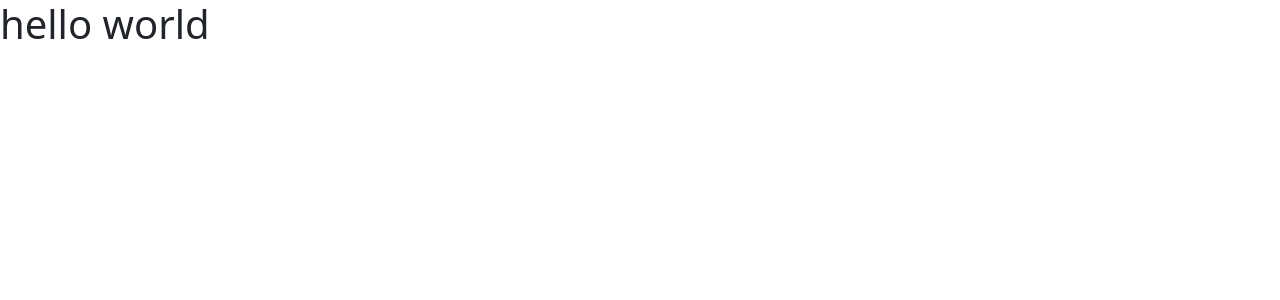
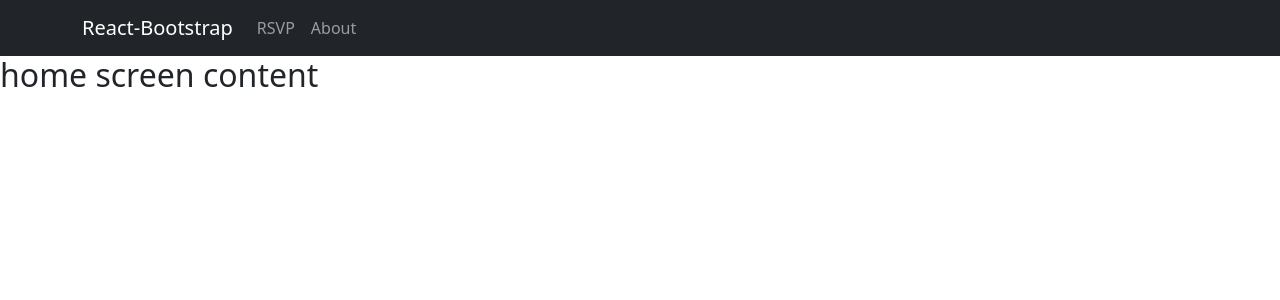
Before and after one commit to Chrisdwoodby/agreenwedding, a React app: page / in a window 1280 px wide. Shown: the top 300 px of the page. Built offline with nearby package versions, Linux system fonts and the light colour scheme; the HTML template or start-up script is replaced by a standard one.

Commit message:
menu functions operational

```diff
--- /dev/null
+++ b/client/About.jsx
@@ -0,0 +1,11 @@
+import React from "react";
+
+const About = function(props) {
+  return (
+    <div>
+        <h1>About us</h1>
+    </div>
+  )
+}
+
+export default About;
--- a/client/Home.jsx
+++ b/client/Home.jsx
@@ -0,0 +1,10 @@
+import React, {useState} from 'react';
+
+const Home = function(props) {
+    return (
+      <div>
+        <h2>home screen content</h2>
+      </div>
+    )
+}
+export default Home;
--- a/client/Main.jsx
+++ b/client/Main.jsx
@@ -1,11 +1,27 @@
+import React, {useState} from "react";
+import Navigation from "./Navigation.jsx";
+import About from "./About.jsx";
+import Home from "./Home.jsx";
+import Rsvp from "./Rsvp.jsx";
 
+const Main = function(props) {
+  const [renderHome, setHome] = useState(true);
+  const [renderRSVP, setRSVP] = useState(false);
+  const [renderAbout, setAbout] = useState(false);
 
-import React, {useState} from "react";
-
-const Main = function() {
+  const renderAuthentication = function() {
+    if (renderHome) {
+      return <Home/>
+    } else if (renderRSVP) {
+      return <Rsvp/>
+    } else if (renderAbout) {
+     return <About/>
+    }
+  }
   return (
     <div>
-        <h1>hello world</h1>
+        <Navigation renderAuthentication={renderAuthentication} setHome={setHome} setRSVP={setRSVP} setAbout={setAbout}/>
+       {renderAuthentication()}
     </div>
   )
 }
--- /dev/null
+++ b/client/Navigation.jsx
@@ -0,0 +1,43 @@
+import React, {useState} from "react";
+import Nav from 'react-bootstrap/Nav';
+import Container from 'react-bootstrap/Container';
+import Row from 'react-bootstrap/Row';
+import Col from 'react-bootstrap/Col';
+import Navbar from 'react-bootstrap/Navbar';
+
+const Navigation = function(props) {
+    const renderRSVP = function() {
+        props.setHome(false);
+        props.setRSVP(true);
+        props.setAbout(false);
+        props.renderAuthentication();
+    };
+    const renderHome = function() {
+        props.setHome(true);
+        props.setRSVP(false);
+        props.setAbout(false);
+        props.renderAuthentication();
+    };
+    const renderAbout = function() {
+        props.setHome(false);
+        props.setAbout(true)
+        props.setRSVP(false);
+        props.renderAuthentication();
+    }
+  return (
+    <Navbar collapseOnSelect expand="lg" bg="dark" variant="dark">
+      <Container>
+        <Navbar.Brand href="#home" onClick={renderHome}>React-Bootstrap</Navbar.Brand>
+        <Navbar.Toggle aria-controls="responsive-navbar-nav" />
+        <Navbar.Collapse id="responsive-navbar-nav">
+          <Nav className="me-auto">
+            <Nav.Link href="#features" onClick={renderRSVP}>RSVP</Nav.Link>
+            <Nav.Link href="#pricing" onClick={renderAbout}>About</Nav.Link>
+          </Nav>
+        </Navbar.Collapse>
+      </Container>
+    </Navbar>
+  )
+}
+
+export default Navigation;
--- /dev/null
+++ b/client/Rsvp.jsx
@@ -0,0 +1,9 @@
+import React from "react";
+
+const Rsvp = function(props) {
+  return (
+    <div>RSVP FOR WEDDING HERE</div>
+  )
+}
+
+export default Rsvp;
```
Also changed, not shown: client/Schedule.jsx (added, +10 -0 lines), client/Footer.jsx (added), 2 other files (tests, documents, lock files or other folders).
